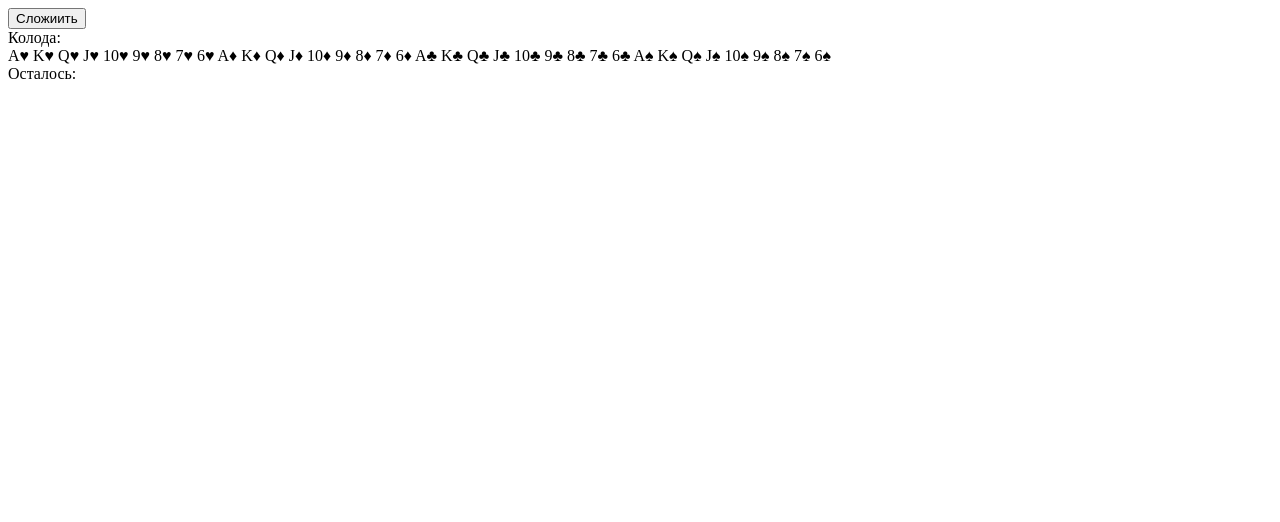
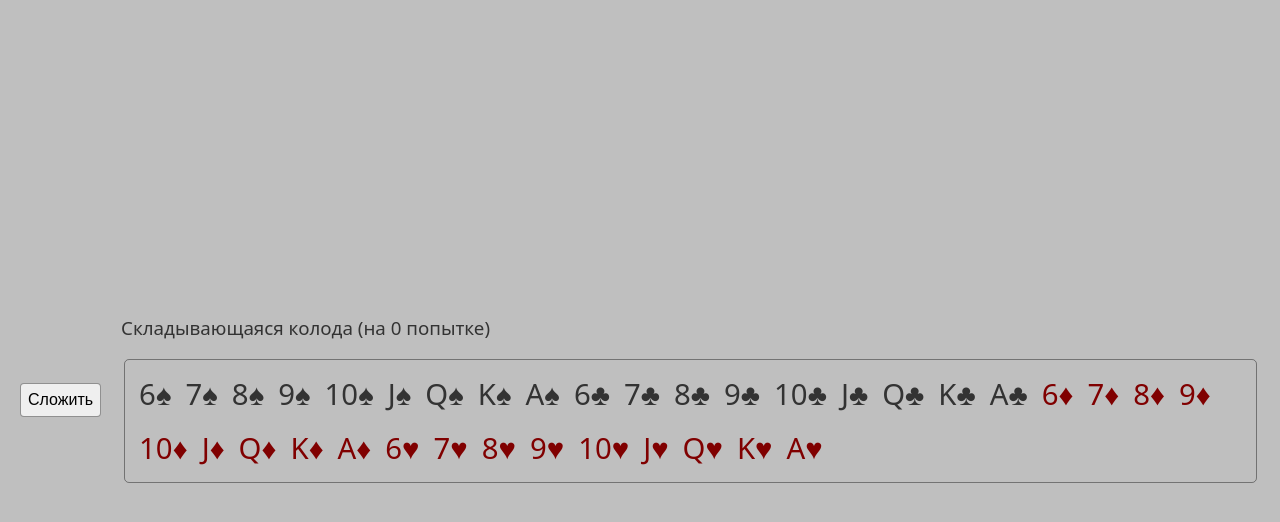
Before and after one commit to assador/medici, a Vue app: page / in a window 1280 px wide. Shown: the top 522 px of the page. Built offline with nearby package versions, Linux system fonts and the light colour scheme.

Commit message:
Some styling.

```diff
--- a/package.json
+++ b/package.json
@@ -13,6 +13,8 @@
   },
   "devDependencies": {
     "@vitejs/plugin-vue": "^4.1.0",
+    "sass": "^1.60.0",
+    "sass-loader": "^13.2.1",
     "typescript": "^4.9.3",
     "vite": "^4.2.0",
     "vue-tsc": "^1.2.0"
--- a/src/App.vue
+++ b/src/App.vue
@@ -5,3 +5,7 @@ import MediciSolitaireCalculator from './components/MediciSolitaireCalculator/Me
 <template>
   <MediciSolitaireCalculator />
 </template>
+
+<style lang="scss">
+@import './style.scss';
+</style>
--- /dev/null
+++ b/src/components/MediciSolitaireCalculator/MediciSolitaireCalculator.scss
@@ -0,0 +1,24 @@
+.msc {
+  display: grid;
+  grid-template-areas:
+    ' service basic '
+  ;
+  grid-template-columns: auto 1fr;
+  align-items: center;
+  justify-items: center;
+  width: 100%;
+  height: 100%;
+  gap: 20px;
+  .msc-deck, .msc-shift {
+    display: flex;
+    flex-wrap: wrap;
+  }
+  .msc-shift {
+    margin: 4px;
+    padding: 7px;
+  }
+  .msc-card {
+    display: block;
+    padding: 7px;
+  }
+}
--- a/src/components/MediciSolitaireCalculator/MediciSolitaireCalculator.ts
+++ b/src/components/MediciSolitaireCalculator/MediciSolitaireCalculator.ts
@@ -71,22 +71,6 @@ export class Deck {
       [this.cards[i], this.cards[j]] = [this.cards[j], this.cards[i]];
     }
   }
-  printCards(): string {
-    return (
-      (this.shiftIndexes.length > 0 ? '<' : '') +
-      this.cards.map((card, i) =>
-        Rank[card.rank as keyof typeof Rank] +
-        Suit[card.suit as keyof typeof Suit] +
-        (this.shiftIndexes.includes(i) ? ' >' + (i > 0 ? '<' : '') : '')
-      ).reverse().join(' ')
-    );
-  }
-  printOpenCards(): string {
-    return this.openCards.map(card =>
-      Rank[card.rank as keyof typeof Rank] +
-      Suit[card.suit as keyof typeof Suit]
-    ).join(' ');
-  }
   nextCard(): void {
     if (this.currentIndex < 0) return;
     this.openCards.push(this.cards[this.currentIndex]);
@@ -116,14 +100,41 @@ export class Deck {
     }
     this.played = true;
   }
+  cardsByShifts(): Card[][] {
+    let shifts: Card[][] = [];
+    if (this.shiftIndexes.length === 0) return shifts = [this.cards];
+    for (let i = 0; i < this.shiftIndexes.length; i++) {
+      shifts.push(this.cards.slice(
+        this.shiftIndexes[i],
+        i === 0 ? undefined : this.shiftIndexes[i - 1]
+      ).reverse());
+    }
+    return shifts;
+  }
+  printCards(): string {
+    return (
+      (this.shiftIndexes.length > 0 ? '<' : '') +
+      this.cards.map((card, i) =>
+        Rank[card.rank as keyof typeof Rank] +
+        Suit[card.suit as keyof typeof Suit] +
+        (this.shiftIndexes.includes(i) ? ' >' + (i > 0 ? '<' : '') : '')
+      ).reverse().join(' ')
+    );
+  }
+  printOpenCards(): string {
+    return this.openCards.map(card =>
+      Rank[card.rank as keyof typeof Rank] +
+      Suit[card.suit as keyof typeof Suit]
+    ).join(' ');
+  }
 }
 
-export const tryFor = (deck: Deck, tries: number = 5000): string => {
+export const tryFor = (deck: Deck, tries: number = 5000): number | null => {
   for (let i = 1; i <= tries; i++) {
     deck.create();
     deck.shuffle();
     deck.play();
-    if (deck.openCards.length === 2) return `Получилось, итить! На ${i} раз…`;
+    if (deck.openCards.length === 2) return i;
   }
-  return `Ну, я хотя бы попробовал ${tries} раз…`;
+  return null;
 }
--- a/src/components/MediciSolitaireCalculator/MediciSolitaireCalculator.vue
+++ b/src/components/MediciSolitaireCalculator/MediciSolitaireCalculator.vue
@@ -1,15 +1,37 @@
 <script setup lang="ts">
 import { ref } from 'vue';
-import { Deck, tryFor } from './MediciSolitaireCalculator';
+import { Suit, Rank, Deck, tryFor } from './MediciSolitaireCalculator';
 
 const deck = ref(new Deck());
 const auxiliaryDeck = ref(new Deck());
-let result = '';
+let result: number | null = 0;
 </script>
 
 <template>
-  <button type="button" @click="result = tryFor(deck)">Сложиить</button>
-  <div>Колода:<br />{{ deck.printCards() }}</div>
-  <div>Осталось:<br />{{ deck.printOpenCards() }}</div>
-  <div>{{ result }}</div>
+  <div class="msc">
+    <div class="msc-service">
+      <button type="button" @click="result = tryFor(deck)">Сложить</button>
+    </div>
+    <div class="msc-basic">
+      <h3>Складывающаяся колода (на {{ result }} попытке)</h3>
+      <div class="msc-deck">
+        <span
+          v-for="shift in deck.cardsByShifts()"
+          class="msc-shift"
+        >
+          <span
+            v-for="card in shift"
+            :class="'msc-card ' + (card.suit === 'Diamonds' || card.suit === 'Hearts' ? 'msc-card__red' : 'msc-card__black')"
+          >
+            <span>{{ Rank[card.rank as keyof typeof Rank] }}</span>
+            <span>{{ Suit[card.suit as keyof typeof Suit] }}</span>
+          </span>
+        </span>
+      </div>
+    </div>
+  </div>
 </template>
+
+<style lang="scss">
+@import './MediciSolitaireCalculator.scss';
+</style>
--- /dev/null
+++ b/src/style.scss
@@ -0,0 +1,50 @@
+* {
+  margin: 0;
+  padding: 0;
+  border: 0;
+}
+html, body {
+  height: 100%;
+}
+body {
+  position: relative;
+  min-height: 100%;
+  background-color: hsl(0, 0%, 75%);
+  color: hsl(0, 0%, 20%, 100%);
+  font-family: sans;
+  font-size: 12pt;
+}
+h1, h2, h3, h4, h5, h6 {
+  margin-bottom: 1rem;
+  font-weight: normal;
+}
+.button, button, input, select, .selectspan, textarea {
+  display: inline-block;
+  box-sizing: border-box;
+  padding: 7px;
+  border: 1px solid hsl(0, 0%, 0%, 40%);
+  border-radius: 4px;
+  vertical-align: middle;
+  font-size: 100%;
+}
+#app {
+  position: relative;
+  box-sizing: border-box;
+  padding: 20px;
+  display: grid;
+  align-items: center;
+  justify-items: center;
+  width: 100%;
+  height: 100%;
+  gap: 20px;
+}
+.msc-card {
+  font-size: 22pt;
+}
+.msc-card__red {
+  color: hsl(0, 100%, 25%, 100%);
+}
+.msc-shift {
+  border-radius: 4px;
+  outline: 1px solid hsl(0, 0%, 0%, 40%);
+}
```
Also changed, not shown: 5 other files (tests, documents, lock files or other folders).
